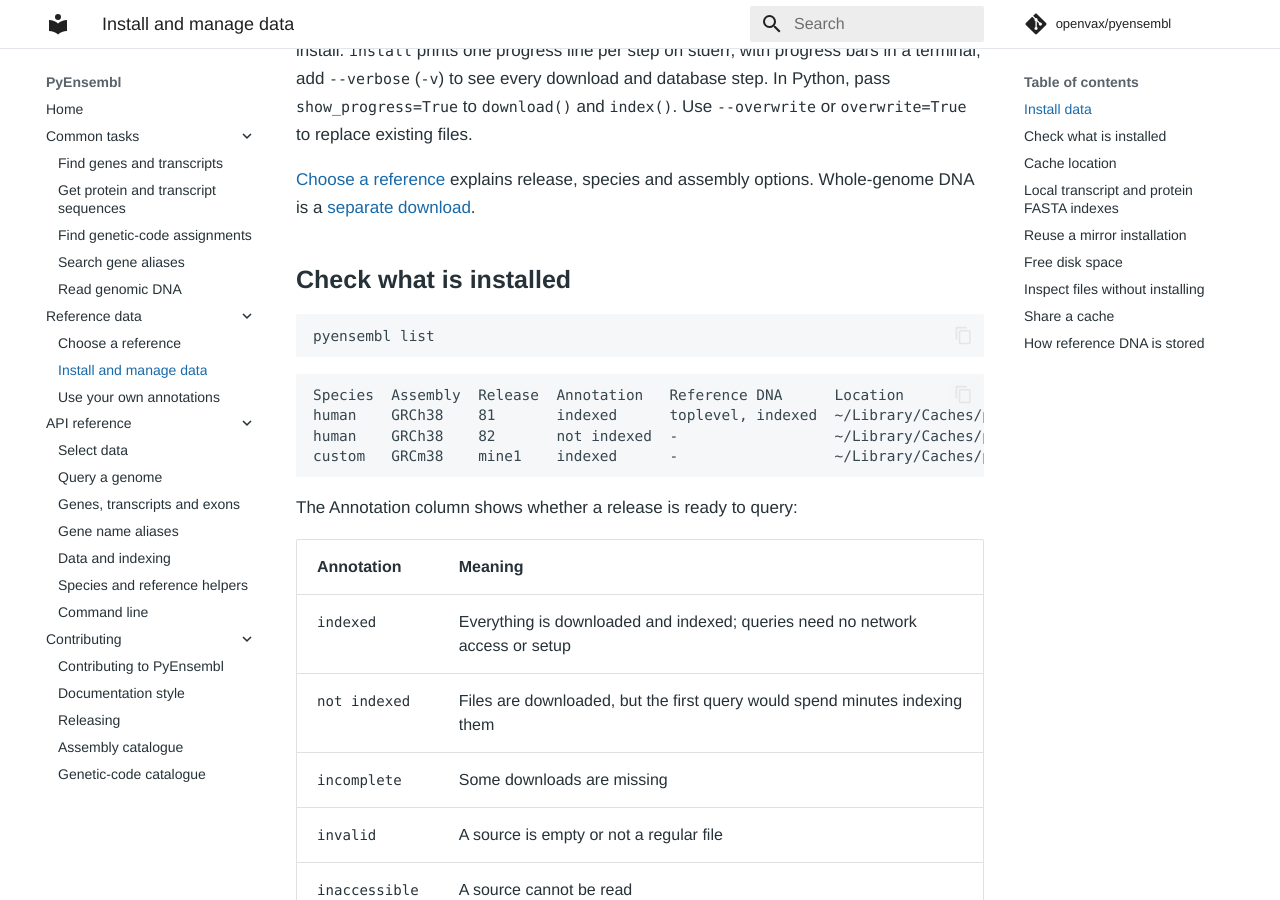
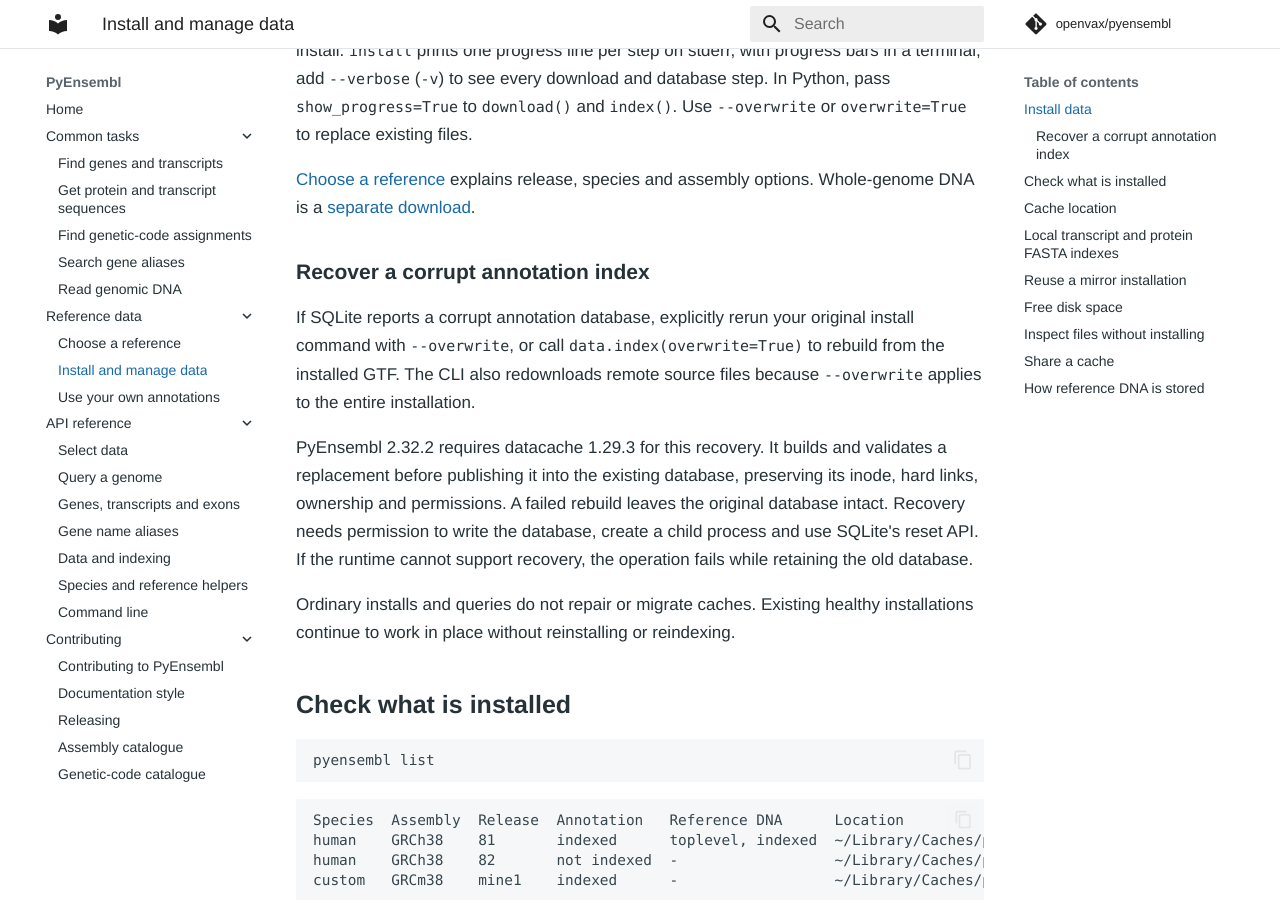
Before and after one commit to openvax/pyensembl, an MkDocs documentation site: the page built from docs/guides/cache.md, in a window 1280 px wide and 900 px high, scrolled down 620 px. Built offline with MkDocs 1.6.1 and Material for MkDocs 9.7.7, drawn with Linux system fonts in a browser that asks for light colours; comment, search, counter and statistics services are not loaded.

Commit message:
Require datacache 1.29.3 for explicit corrupt-index recovery (#496)

```diff
--- a/docs/guides/cache.md
+++ b/docs/guides/cache.md
@@ -29,6 +29,23 @@ and database step. In Python, pass `show_progress=True` to `download()` and
 
 [Choose a reference](assembly-selection.md) explains release, species and
 assembly options. Whole-genome DNA is a [separate download](reference-dna.md).
+
+### Recover a corrupt annotation index
+
+If SQLite reports a corrupt annotation database, explicitly rerun your original
+install command with `--overwrite`, or call `data.index(overwrite=True)` to
+rebuild from the installed GTF. The CLI also redownloads remote source files
+because `--overwrite` applies to the entire installation.
+
+PyEnsembl 2.32.2 requires datacache 1.29.3 for this recovery. It builds and
+validates a replacement before publishing it into the existing database,
+preserving its inode, hard links, ownership and permissions. A failed rebuild
+leaves the original database intact. Recovery needs permission to write the
+database, create a child process and use SQLite's reset API. If the runtime
+cannot support recovery, the operation fails while retaining the old database.
+
+Ordinary installs and queries do not repair or migrate caches. Existing healthy
+installations continue to work in place without reinstalling or reindexing.
 
 ## Check what is installed <a id="list-installed-genomes"></a>
 
--- a/pyensembl/version.py
+++ b/pyensembl/version.py
@@ -1,4 +1,4 @@
-__version__ = "2.32.1"
+__version__ = "2.32.2"
 
 def print_version():
     print(f"v{__version__}")
--- a/pyproject.toml
+++ b/pyproject.toml
@@ -28,7 +28,7 @@ classifiers = [
 dependencies = [
     "typechecks>=0.0.2,<1.0.0",
     # [progress] brings tqdm: progress bars are part of pyensembl.
-    "datacache[progress]>=1.18.0,<2.0.0",
+    "datacache[progress]>=1.29.3,<2.0.0",
     "memoized-property>=1.0.2",
     "tinytimer>=0.0.0,<1.0.0",
     "gtfparse>=2.9.0,<4.0.0",
```
Also changed, not shown: RELEASE_NOTES.md (+8 -0 lines), tasks/datacache-recovery-integration-plan.md (added, +41 -0 lines), 2 other files.
